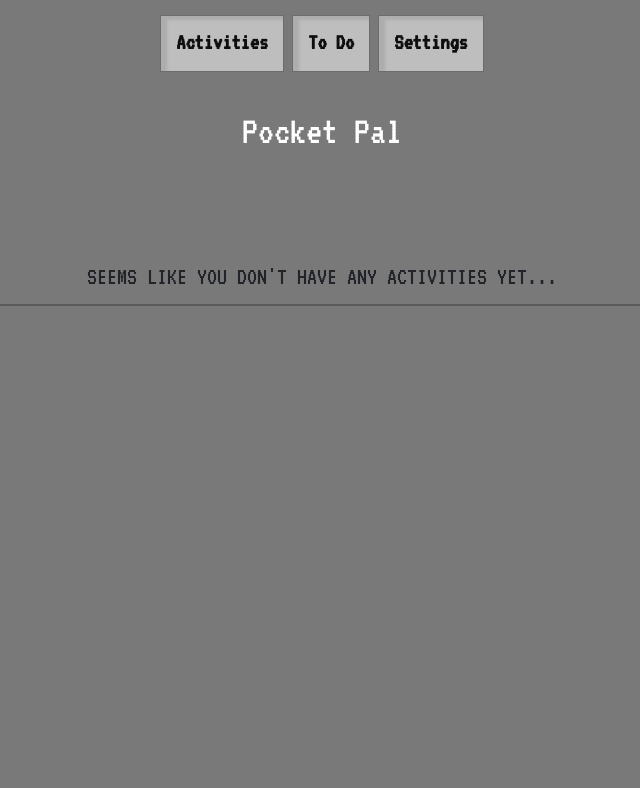
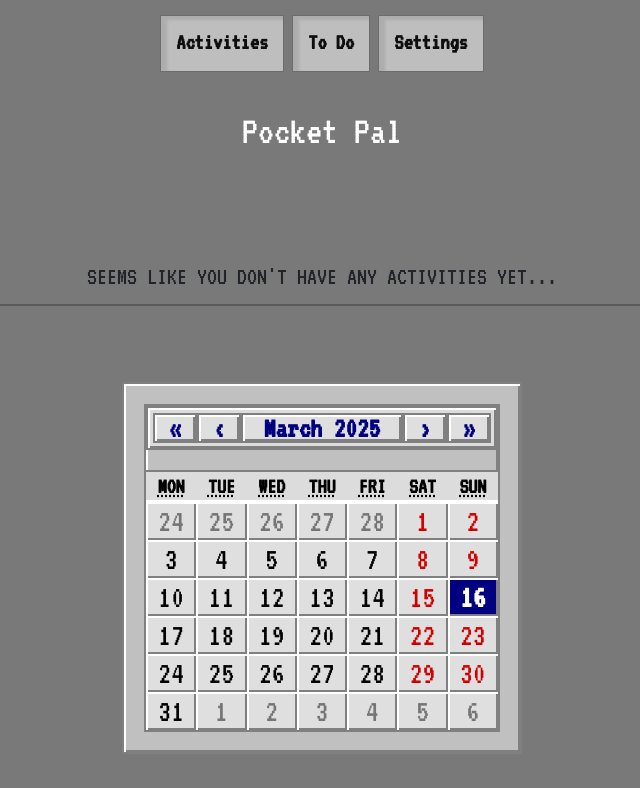
Before and after one commit to Tamerbekir/PocketPal, a React (Vite) app in the folder client/: page / in a window 1280 px wide. Shown: the top 788 px of the page, without its empty margins (318-958 px from the left). Built offline with nearby package versions, Linux system fonts and the light colour scheme.

Commit message:
Added back calendar along with themed boiler plate css

```diff
--- a/client/src/Components/Navbar.tsx
+++ b/client/src/Components/Navbar.tsx
@@ -1,4 +1,5 @@
 import { Link } from "react-router-dom";
+import React from "react";
 import "./assets/navbar.css";
 import { useState, useEffect } from "react";
 
--- a/client/src/Pages/Home.tsx
+++ b/client/src/Pages/Home.tsx
@@ -2,6 +2,7 @@ import React, { useState, ChangeEvent, useEffect } from "react";
 import Form from "react-bootstrap/Form";
 import InputGroup from "react-bootstrap/InputGroup";
 import ListGroup from "react-bootstrap/ListGroup";
+import UserCalendar from "../Components/UserCalendar";
 import "../assets/home.css";
 
 interface UserInfo {
@@ -387,6 +388,9 @@ const Home: React.FC = () => {
           </div>
         ))}
       </div>
+      <>
+        <UserCalendar />
+      </>
     </>
   );
 };
--- a/client/src/assets/calendar.css
+++ b/client/src/assets/calendar.css
@@ -1,79 +1,112 @@
+@import url('https://fonts.googleapis.com/css2?family=VT323&display=swap');
 
 .calendar-container {
+  font-family: 'VT323', monospace;
   display: flex;
   justify-content: center;
   align-items: center;
   padding: 20px;
-  background-color: #f5f5f5;
-  border-radius: 12px;
-  box-shadow: 0px 4px 10px rgba(0, 0, 0, 0.1);
+  background: #c0c0c0; /* Classic Windows gray */
+  border: 2px solid #808080; /* 3D effect */
+  border-radius: 0;
+  box-shadow: inset 2px 2px #ffffff, inset -2px -2px #808080;
   max-width: 400px;
   margin: 0 auto;
 }
+
 .react-calendar {
+  font-family: 'VT323', monospace;
   width: 100%;
-  border: none;
-  font-family: Arial, sans-serif;
+  background: #c0c0c0;
+  border: 2px solid #808080;
+  box-shadow: inset 2px 2px #ffffff, inset -2px -2px #808080;
+}
+
+.react-calendar__navigation {
+  font-size: 1.3rem;
+  display: flex;
+  justify-content: space-between;
+  background: #dcdcdc;
+  padding: 5px;
+  border: 2px solid #808080;
+  box-shadow: inset 2px 2px #ffffff, inset -2px -2px #808080;
 }
 
 .react-calendar__navigation button {
-  color: #4a90e2;
+  color: #000080;
+  font-family: 'VT323', monospace;
   min-width: 44px;
-  background: none;
-  font-size: 1.1em;
+  background: #dfdfdf;
+  font-size: 1.4em;
+  font-weight: bold;
+  border: 2px solid #808080;
+  box-shadow: inset 2px 2px #ffffff, inset -2px -2px #808080;
+  padding: 5px;
+  cursor: pointer;
+}
+
+.react-calendar__navigation button:active {
+  box-shadow: inset -2px -2px #ffffff, inset 2px 2px #808080;
+}
+
+.react-calendar__month-view__weekdays__weekday {
+  font-size: 1.4rem;
+  font-family: 'VT323', monospace;
+  color: #000;
+  background: #dcdcdc;
+  font-weight: bold;
+  padding: 5px;
+  border-top: 2px solid #808080;
+  border-bottom: 2px solid #ffffff;
+}
+
+.react-calendar__tile {
+  font-size: 2rem;
+  font-family: 'VT323', monospace;
+  padding: 10px;
+  background: #dfdfdf;
+  border: 2px solid #808080;
+  box-shadow: inset 2px 2px #ffffff, inset -2px -2px #808080;
+  cursor: pointer;
+}
+
+.react-calendar__tile--now {
+  background: #000080;
+  color: white;
   font-weight: bold;
 }
 
+.react-calendar__tile:hover {
+  background: #b0b0b0;
+}
 
-.react-calendar__month-view__weekdays__weekday {
-  color: #757575;
+.react-calendar__tile--active {
+  background: #000080;
+  color: white;
   font-weight: bold;
 }
 
-.react-calendar__tile {
-  padding: 10px;
-  background-color: #ffffff;
-  border-radius: 8px;
-  border: 1px solid #e0e0e0;
-
-}
-
-.react-calendar__tile--now {
-  background-color: #4a90e2;
-  color: white;
-}
-
-.react-calendar__tile:hover {
-  background-color: #f0f0f0;
-}
-
-.react-calendar__tile--active {
-  background-color: #4a90e2;
-  color: white;
-}
-
-/* for dark theme */
-
-.calendar-container {
-  padding: 20px;
-  border-radius: 8px;
-}
-
-/* Dark theme styling */
 .calendar-container.dark-theme {
-  background-color: #333;
-  color: #fff;
+  background: #333;
+  border-color: #444;
+  box-shadow: inset 2px 2px #555, inset -2px -2px #111;
 }
 
 .calendar-container.dark-theme .react-calendar__tile {
-  background-color: #444;
+  background: #222;
   color: #fff;
+  border-color: #444;
+  box-shadow: inset 2px 2px #555, inset -2px -2px #111;
 }
 
 .calendar-container.dark-theme .react-calendar__tile--active {
-  background-color: #666;
+  background: #666;
+  color: #fff;
 }
 
 .calendar-container.dark-theme .react-calendar__navigation button {
   color: #ccc;
+  background: #444;
+  border-color: #666;
+  box-shadow: inset 2px 2px #777, inset -2px -2px #222;
 }
--- a/client/src/assets/home.css
+++ b/client/src/assets/home.css
@@ -41,7 +41,7 @@
 .addActivityBtnForm {
   position: fixed;
   margin-left: 64%;
-  margin-top: 110%;
+  margin-top: 130%;
   font-family: 'VT323', monospace;
   font-size: 16px;
   background-color: #dfdfdf;
--- a/client/src/assets/todo.css
+++ b/client/src/assets/todo.css
@@ -41,7 +41,7 @@ body {
 
 .todoList {
   margin-left: 64%;
-  margin-top: 128%;
+  margin-top: 110%;
   position: fixed;
   display: flex;
   flex-direction: column;
```
